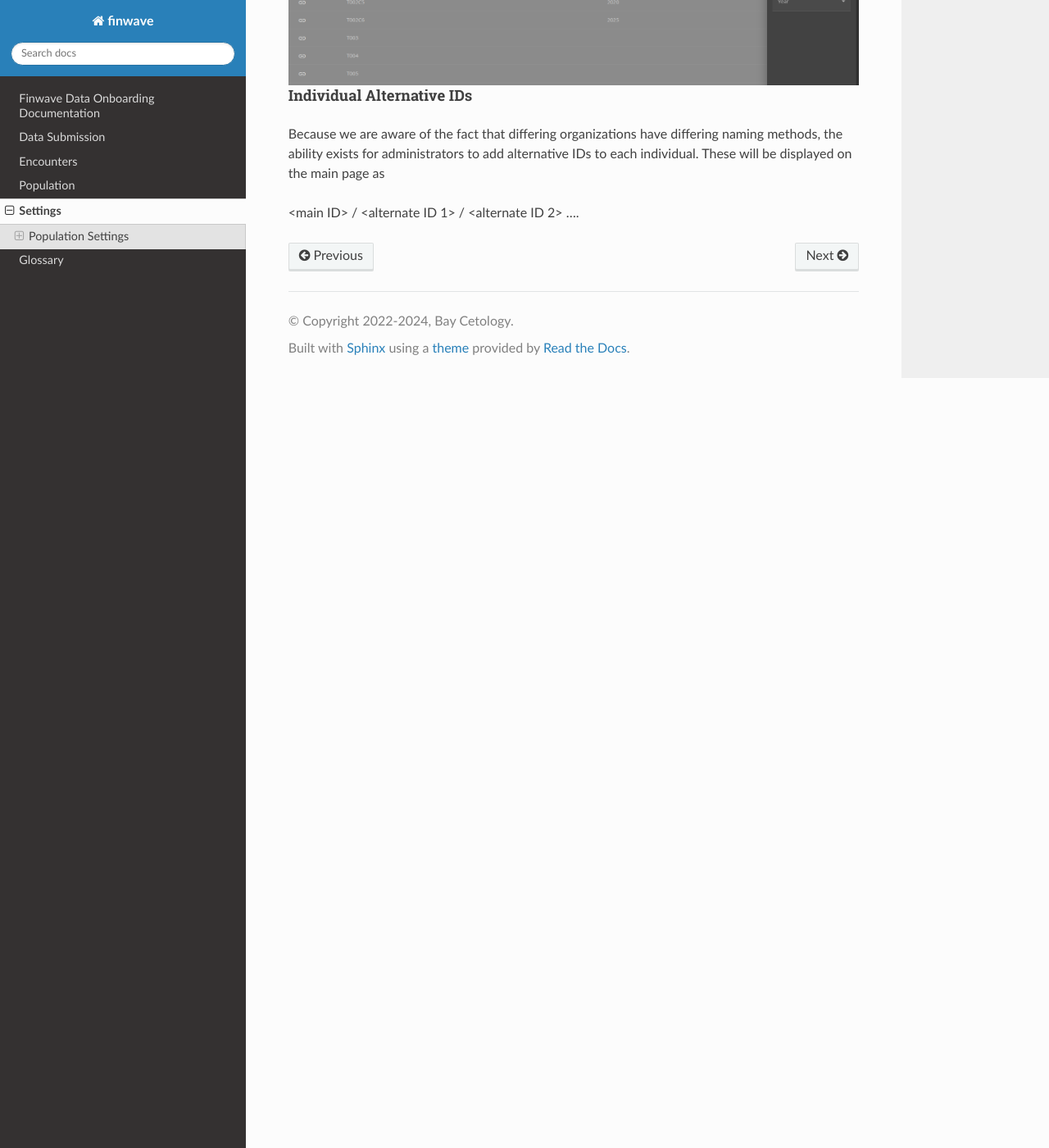
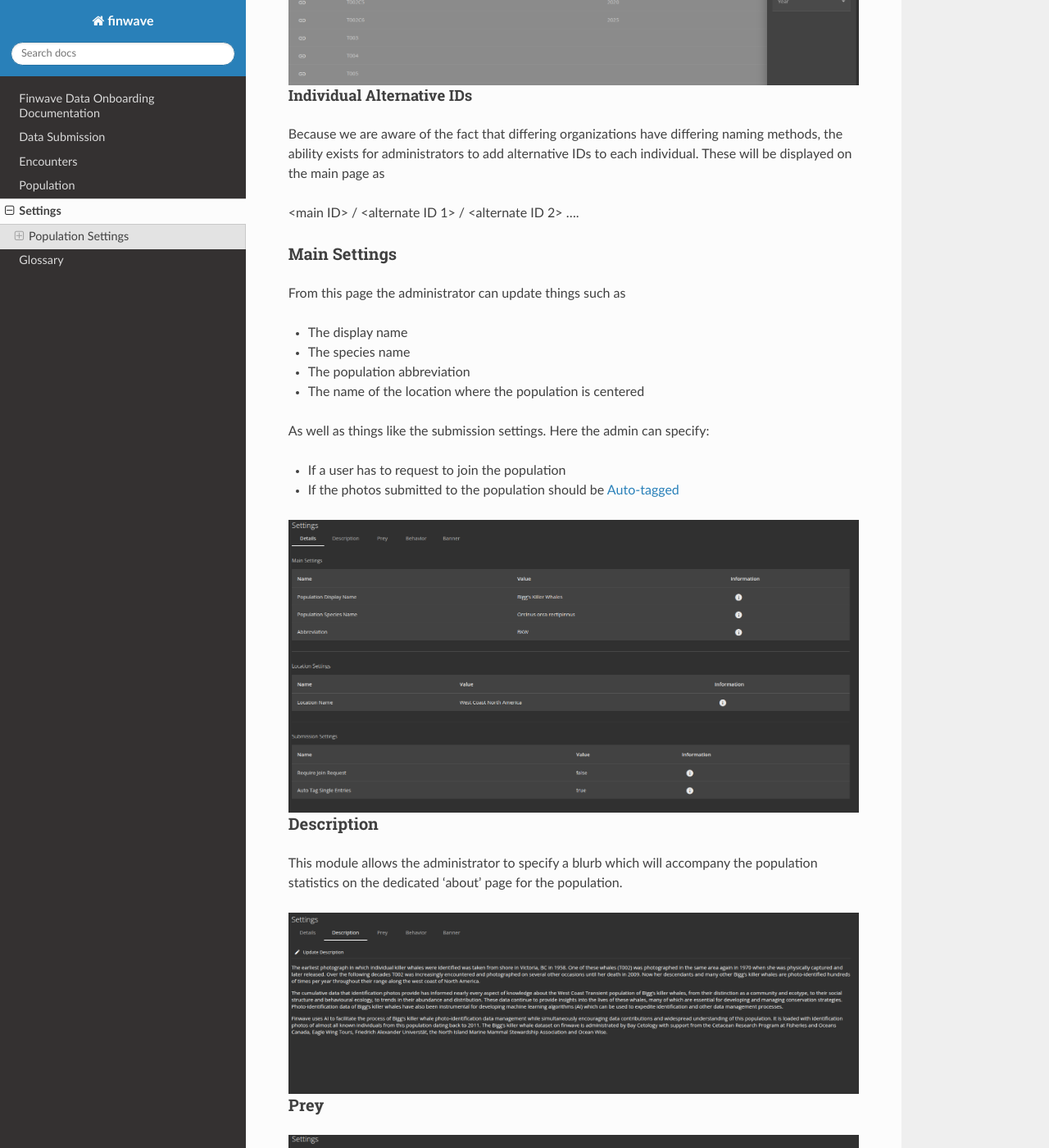
Before and after one commit to alexanderbarnhill/finwave-docs, a Sphinx documentation site: the page built from docs/source/settings.rst, in a window 1280 px wide and 1400 px high, scrolled down 1898 px. Shown: the whole window at 82% size. Built offline with Sphinx 7.4.7 and the Read the Docs theme 3.1.0, drawn with Linux system fonts in a browser that asks for light colours; pages that are not in the unit, such as notebooks, are missing from menus.

Commit message:
Add settings

```diff
--- a/docs/source/glossary.rst
+++ b/docs/source/glossary.rst
@@ -6,3 +6,4 @@ Glossary
 - **Complete Encounter**: An encounter is **complete** when there are photographs of all individuals present during the encounter
 - **:ref:`Encounter`**: A collection of photographs from a single individual at a certain time and location
 - **:ref:`Population`**:
+- **:ref:`Autotag`**:
--- a/docs/source/index.rst
+++ b/docs/source/index.rst
@@ -21,4 +21,5 @@ Contents
    encounter
    population
    settings
+   machine_learning
    glossary
--- a/docs/source/settings.rst
+++ b/docs/source/settings.rst
@@ -59,3 +59,68 @@ Because we are aware of the fact that differing organizations have differing nam
 for administrators to add alternative IDs to each individual. These will be displayed on the main page as
 
 <main ID> / <alternate ID 1> / <alternate ID 2> ....
+
+
+.. _main_settings:
+
+-----------------------
+Main Settings
+-----------------------
+From this page the administrator can update things such as
+
+- The display name
+- The species name
+- The population abbreviation
+
+- The name of the location where the population is centered
+
+
+As well as things like the submission settings. Here the admin can specify:
+
+- If a user has to request to join the population
+- If the photos submitted to the population should be :ref:`Auto-tagged <auto_tag>`
+
+.. image:: img/settings/population/main/main_settings.png
+   :alt: Main Population Settings
+   :width: 800px
+   :align: center
+
+
+-----------------------
+Description
+-----------------------
+This module allows the administrator to specify a blurb which will accompany the population statistics on the dedicated
+'about' page for the population.
+
+.. image:: img/settings/population/main/population_details.png
+   :alt: Population Description
+   :width: 800px
+   :align: center
+
+-----------------------
+Prey
+-----------------------
+
+.. image:: img/settings/population/main/population_prey.png
+   :alt: Population Prey
+   :width: 800px
+   :align: center
+
+-----------------------
+Behavior
+-----------------------
+
+.. image:: img/settings/population/main/population_behavior.png
+   :alt: Population Behavior
+   :width: 800px
+   :align: center
+
+
+-----------------------
+Banner
+-----------------------
+
+.. image:: img/settings/population/main/population_banner.png
+   :alt: Population Banner
+   :width: 800px
+   :align: center
```
Also changed, not shown: docs/source/inference.rst (added, +18 -0 lines), docs/source/img/settings/population/main/main_settings.png (added), docs/source/img/settings/population/main/population_banner.png (added), docs/source/img/settings/population/main/population_behavior.png (added), docs/source/img/settings/population/main/population_details.png (added), docs/source/img/settings/population/main/population_prey.png (added).
